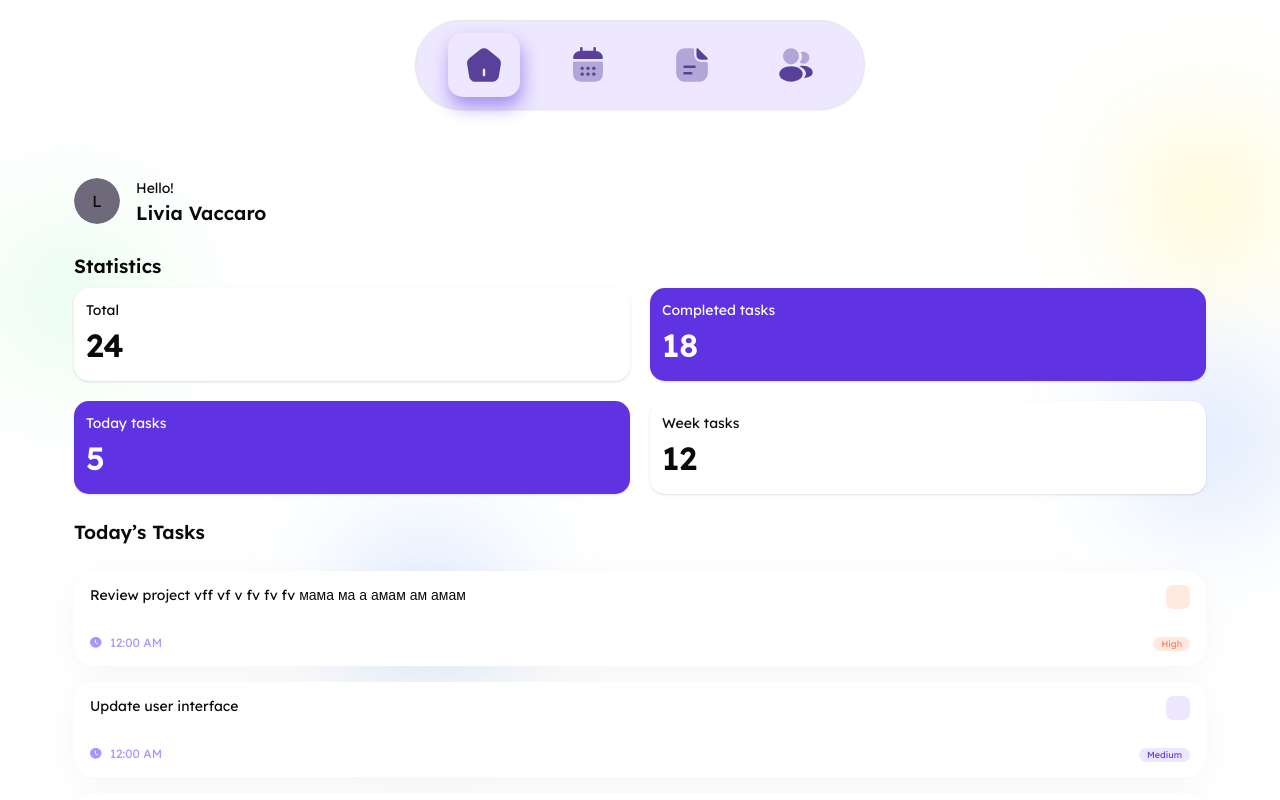
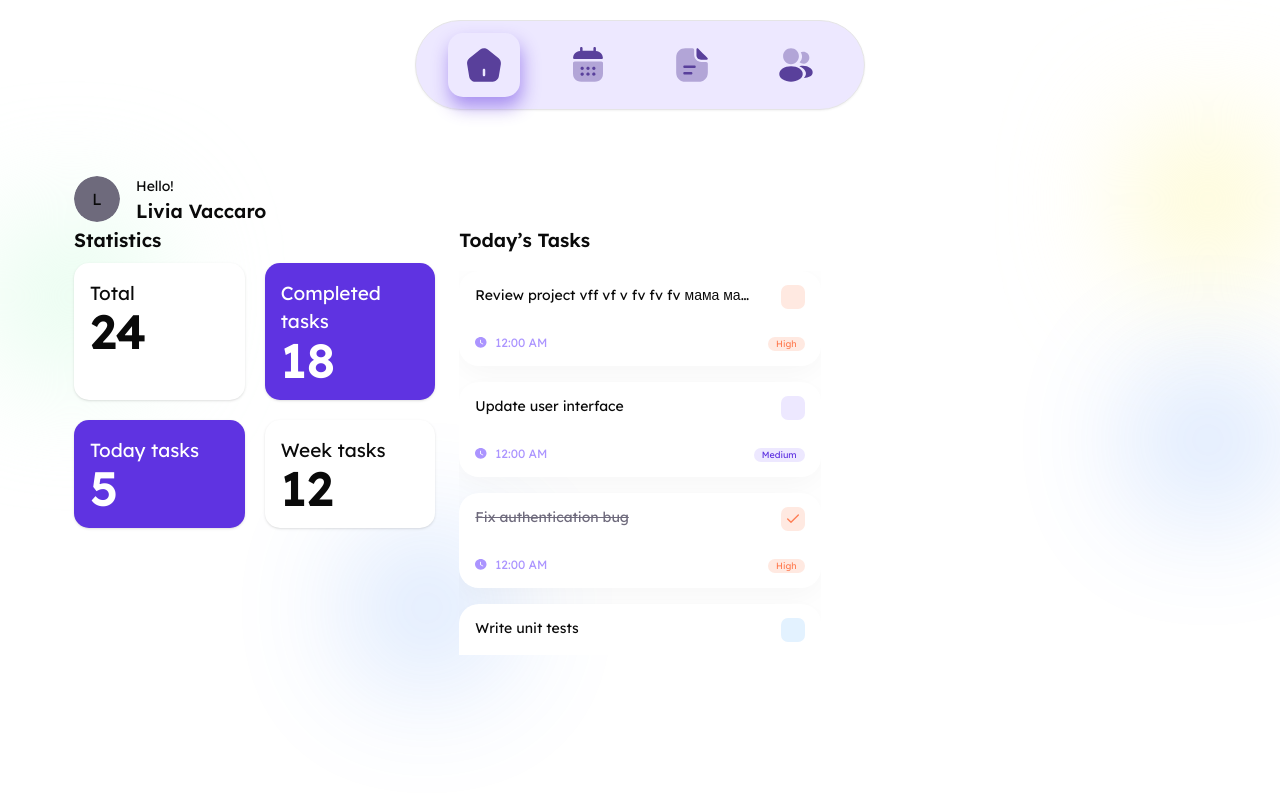
Before and after one commit to TaskSyncMVP/frontend-mvp, a Next.js app: page /home in a window 1280 px wide. Shown: the top 800 px of the page. Built offline with nearby package versions, Linux system fonts and the light colour scheme.

Commit message:
#TSK-SNC-2: responsive: HomePage

```diff
--- a/src/app/styles/globals.css
+++ b/src/app/styles/globals.css
@@ -53,17 +53,6 @@ body {
     font-family: var(--font-lexend-deca-sans), Arial, Helvetica, sans-serif;
 }
 
-/* Safe area support for mobile devices */
-@supports (padding-bottom: env(safe-area-inset-bottom)) {
-    body {
-        padding-bottom: env(safe-area-inset-bottom);
-    }
-
-    /* Navbar adjustments */
-    .mobile-navbar {
-        padding-bottom: env(safe-area-inset-bottom);
-    }
-}
 
 .nunito-font {
     font-family: var(--font-nunito), Arial, Helvetica, sans-serif;
@@ -140,3 +129,8 @@ body {
         @apply bg-background text-foreground;
     }
 }
+
+
+html, body {
+    overflow-y: hidden !important;
+}
--- a/src/features/dashboard/ui/StatisticCard.tsx
+++ b/src/features/dashboard/ui/StatisticCard.tsx
@@ -1,10 +1,38 @@
 import { cn } from "@/lib/utils";
-import {StatisticCardProps} from "@features/dashboard/lib/statisticsCard-props";
+import {StatisticCardProps, StatisticCardVariant} from "@features/dashboard/lib/statisticsCard-props";
 
-export function StatisticCard({ className, children }: StatisticCardProps) {
+const variantStyles: Record<StatisticCardVariant, string> = {
+    primary: "bg-primary-100 text-white",
+    secondary: "bg-white text-text-main"
+};
+
+export function StatisticCard({
+    className,
+    children,
+    variant = "secondary",
+    title,
+    value
+}: StatisticCardProps) {
+    const textColor = variant === 'primary' ? 'text-white' : 'text-text-main';
+
     return (
-        <div className={cn("px-3 py-3 rounded-lg shadow", className)}>
-            {children}
+        <div className={cn("p-3 rounded-lg 2xl:p-6 xl:p-4 shadow", variantStyles[variant], className)}>
+            {children ? (
+                children
+            ) : (
+                <>
+                    {title && (
+                        <h3 className={cn("text-sm 2xl:text-lg xl:text-base font-regular", textColor)}>
+                            {title}
+                        </h3>
+                    )}
+                    {value !== undefined && (
+                        <p className={cn("text-xl 2xl:text-6xl xl:text-5xl font-semibold", textColor)}>
+                            {value}
+                        </p>
+                    )}
+                </>
+            )}
         </div>
     );
 }
--- a/src/features/dashboard/ui/Statistics.tsx
+++ b/src/features/dashboard/ui/Statistics.tsx
@@ -25,22 +25,26 @@ export function Statistics({ data, isLoading = false }: StatisticsProps) {
 
     return (
         <div className="grid grid-cols-2 gap-5">
-            <StatisticCard className="bg-white">
-                <h3 className="text-sm font-regular text-text-main">Total</h3>
-                <p className="text-xl font-semibold text-text-main">{data.totalTasks}</p>
-            </StatisticCard>
-            <StatisticCard className="bg-primary-100">
-                <h3 className="text-sm font-regular text-white">Completed tasks</h3>
-                <p className="text-xl font-semibold text-white">{data.completedTasks}</p>
-            </StatisticCard>
-            <StatisticCard className="bg-primary-100">
-                <h3 className="text-sm font-regular text-white">Today tasks</h3>
-                <p className="text-xl font-semibold text-white">{data.todayTasks}</p>
-            </StatisticCard>
-            <StatisticCard className="bg-white">
-                <h3 className="text-sm font-regular text-text-main">Week tasks</h3>
-                <p className="text-xl font-semibold text-text-main">{data.weekTasks}</p>
-            </StatisticCard>
+            <StatisticCard
+                variant="secondary"
+                title="Total"
+                value={data.totalTasks}
+            />
+            <StatisticCard
+                variant="primary"
+                title="Completed tasks"
+                value={data.completedTasks}
+            />
+            <StatisticCard
+                variant="primary"
+                title="Today tasks"
+                value={data.todayTasks}
+            />
+            <StatisticCard
+                variant="secondary"
+                title="Week tasks"
+                value={data.weekTasks}
+            />
         </div>
     );
 }
--- a/src/features/tasks/lib/taskCard-props.ts
+++ b/src/features/tasks/lib/taskCard-props.ts
@@ -1,6 +1,7 @@
 export type TaskLevel = "low" | "medium" | "high";
 
 export interface TaskCardProps {
+    id: string;
     title: string;
     status: string;
     level?: TaskLevel;
--- a/src/features/tasks/ui/TaskCard/TaskCard.tsx
+++ b/src/features/tasks/ui/TaskCard/TaskCard.tsx
@@ -11,7 +11,7 @@ export function TaskCard({
                          }: TaskCardProps) {
     return (
         <div className="w-full bg-white rounded-large grid grid-cols-[1fr_auto] items-center px-4 py-3.5
-        shadow-drop border-border gap-4">
+        shadow-drop border-border gap-4 lg:max-w-sm">
             <div className="grid gap-7">
                 <h3 className={`text-sm font-regular truncate ${isCompleted ? 'line-through text-muted' : 'text-foreground'}`}>
                     {title}
--- a/src/features/tasks/ui/TaskList.tsx
+++ b/src/features/tasks/ui/TaskList.tsx
@@ -1,42 +1,108 @@
+'use client'
+import { useState } from "react";
 import {TaskCard} from "@features/tasks";
 import {TaskListProps} from "../lib";
 
 const defaultTasks = [
     {
+        id: "1",
         title: "Review project vff vf v fv fv fv  мама ма а амам ам амам ",
         status: "pending",
         level: "high" as const,
         isCompleted: false
     },
     {
+        id: "2",
         title: "Update user interface",
         status: "in-progress",
         level: "medium" as const,
         isCompleted: false
     },
     {
-        title: "Fix authentication ",
+        id: "3",
+        title: "Fix authentication bug",
         status: "pending",
         level: "high" as const,
         isCompleted: true
     },
     {
-        title: "Fix authentication ",
+        id: "4",
+        title: "Write unit tests",
         status: "pending",
         level: "low" as const,
+        isCompleted: false
+    },
+    {
+        id: "5",
+        title: "Deploy to production",
+        status: "pending",
+        level: "medium" as const,
+        isCompleted: false
+    },{
+        id: "6",
+        title: "Fix authentication bug",
+        status: "pending",
+        level: "high" as const,
         isCompleted: true
     },
+    {
+        id: "7",
+        title: "Write unit tests",
+        status: "pending",
+        level: "low" as const,
+        isCompleted: false
+    },
+    {
+        id: "8",
+        title: "Deploy to production",
+        status: "pending",
+        level: "medium" as const,
+        isCompleted: false
+    },
+    {
+        id: "9",
+        title: "Fix authentication bug",
+        status: "pending",
+        level: "high" as const,
+        isCompleted: true
+    },
+    {
+        id: "10",
+        title: "Write unit tests",
+        status: "pending",
+        level: "low" as const,
+        isCompleted: false
+    },
+    {
+        id: "11",
+        title: "Deploy to production",
+        status: "pending",
+        level: "medium" as const,
+        isCompleted: false
+    }
 ];
 
 export function TaskList({
-    tasks = defaultTasks,
+    tasks: initialTasks = defaultTasks,
     onTaskToggle,
     getTaskKey,
     emptyStateMessage = "No tasks yet. Create your first task!",
     className = ""
 }: TaskListProps = {}) {
+    const [tasks, setTasks] = useState(initialTasks);
+
+    const createTaskToggleHandler = (taskId: string) => (checked: boolean) => {
+        setTasks(prevTasks =>
+            prevTasks.map(task =>
+                task.id === taskId
+                    ? { ...task, isCompleted: checked }
+                    : task
+            )
+        );
+        onTaskToggle?.(taskId, checked);
+    };
     return (
-        <div className={`flex flex-col gap-4 ${className}`}>
+        <div className={`grid grid-cols-1 sm:grid-cols-2 lg:grid-cols-1 overflow-y-auto pb-4 max-h-96 gap-4 ${className}`}>
             {tasks.length === 0 ? (
                 <div className="text-center py-8 text-muted-foreground">
                     {emptyStateMessage}
@@ -44,9 +110,9 @@ export function TaskList({
             ) : (
                 tasks.map((task, index) => (
                     <TaskCard
-                        key={getTaskKey ? getTaskKey(task, index) : `task-${index}`}
+                        key={getTaskKey ? getTaskKey(task, index) : task.id}
                         {...task}
-                        onToggle={(checked) => onTaskToggle?.(task.title, checked)}
+                        onToggle={createTaskToggleHandler(task.id)}
                     />
                 ))
             )}
--- a/src/screens/home/ui/HomePage.tsx
+++ b/src/screens/home/ui/HomePage.tsx
@@ -11,8 +11,8 @@ export function HomePage() {
     };
 
     return (
-        <div className="min-h-screen flex flex-col gap-6">
-            <div className="flex flex-row gap-4">
+        <div className="min-h-screen flex flex-col gap-4 sm:gap-5 md:gap-6">
+            <div className="flex flex-row gap-4 lg:absolute lg:left-15 lg:top-12">
                 <Avatar className="h-[46px] w-[46px]">
                     <AvatarFallback>L</AvatarFallback>
                 </Avatar>
@@ -21,13 +21,16 @@ export function HomePage() {
                     <h3 className="font-semibold text-base">Livia Vaccaro</h3>
                 </div>
             </div>
-            <div>
-                <h2 className="font-semibold text-base pb-2">Statistics</h2>
-                <Statistics data={statisticsData}/>
-            </div>
-            <div>
-                <h1 className="text-base font-semibold mb-6">Today’s Tasks</h1>
-                <TaskList/>
+            <div
+                className="grid grid-cols-1 gap-4 lg:grid-cols-3 lg:gap-4 xl:gap-6 2xl:gap-8 lg:mt-12">
+                <div className="lg:self-start lg:justify-self-start">
+                    <h2 className="font-semibold text-base pb-2">Statistics</h2>
+                    <Statistics data={statisticsData}/>
+                </div>
+                <div className="lg:col-start-2 lg:col-end-3 lg:self-center lg:justify-self-center">
+                    <h1 className="text-base font-semibold mb-4">Today’s Tasks</h1>
+                    <TaskList className="md:columns-2"/>
+                </div>
             </div>
         </div>
     );
```
Also changed, not shown: src/features/dashboard/lib/statisticsCard-props.ts (+6 -1 lines).
